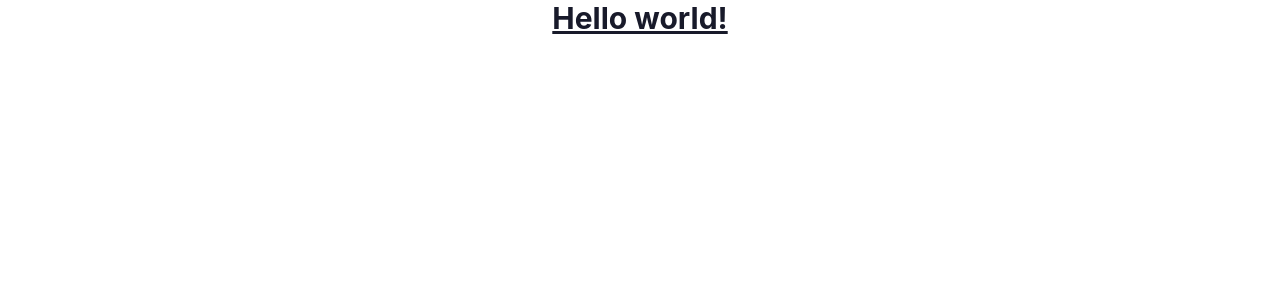
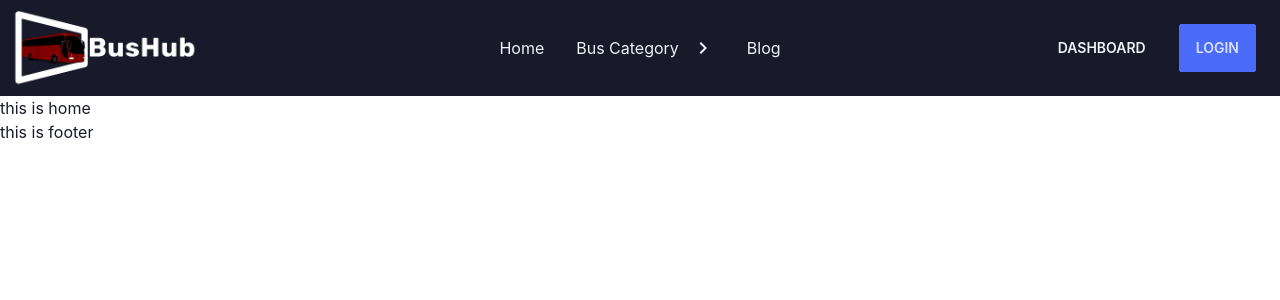
Before and after one commit to rokib2000/bus-hub-client, a React (Create React App) app: page / in a window 1280 px wide. Shown: the top 300 px of the page. Built offline with nearby package versions, Linux system fonts and the light colour scheme.

Commit message:
added Header

```diff
--- a/src/App.js
+++ b/src/App.js
@@ -1,9 +1,11 @@
+import { RouterProvider } from "react-router-dom";
 import "./App.css";
+import router from "./Router/Routes/Routes";
 
 function App() {
   return (
     <div>
-      <h1 className="text-3xl font-bold underline text-center">Hello world!</h1>
+      <RouterProvider router={router}></RouterProvider>
     </div>
   );
 }
--- /dev/null
+++ b/src/Layouts/Main.js
@@ -0,0 +1,16 @@
+import React from "react";
+import { Outlet } from "react-router-dom";
+import Footer from "../Pages/Shared/Footer/Footer";
+import Header from "../Pages/Shared/Header/Header";
+
+const Main = () => {
+  return (
+    <div>
+      <Header></Header>
+      <Outlet></Outlet>
+      <Footer></Footer>
+    </div>
+  );
+};
+
+export default Main;
--- a/src/Pages/Shared/Header/Header.js
+++ b/src/Pages/Shared/Header/Header.js
@@ -1,9 +1,68 @@
 import React from "react";
+import { Link } from "react-router-dom";
+import logo from "../../../assets/logo.png";
 
 const Header = () => {
+  const menuItem = (
+    <>
+      <li>
+        <Link to="/">Home</Link>
+      </li>
+      <li tabIndex={0}>
+        <Link to="" className="justify-between">
+          Bus Category
+          <svg className="fill-current" xmlns="http://www.w3.org/2000/svg" width="24" height="24" viewBox="0 0 24 24">
+            <path d="M8.59,16.58L13.17,12L8.59,7.41L10,6L16,12L10,18L8.59,16.58Z" />
+          </svg>
+        </Link>
+        <ul className="p-2  bg-neutral text-neutral-content">
+          <li>
+            <Link to="">Category 1</Link>
+          </li>
+        </ul>
+      </li>
+      <li>
+        <Link to="/blog">Blog</Link>
+      </li>
+    </>
+  );
+
   return (
-    <div>
-      <h1>this is header</h1>
+    <div className="bg-neutral">
+      <div className="navbar container mx-auto  text-neutral-content">
+        <div className="navbar-start">
+          <div className="dropdown">
+            <label tabIndex={0} className="btn btn-ghost lg:hidden">
+              <svg
+                xmlns="http://www.w3.org/2000/svg"
+                className="h-5 w-5"
+                fill="none"
+                viewBox="0 0 24 24"
+                stroke="currentColor"
+              >
+                <path strokeLinecap="round" strokeLinejoin="round" strokeWidth="2" d="M4 6h16M4 12h8m-8 6h16" />
+              </svg>
+            </label>
+            <ul
+              tabIndex={0}
+              className="menu menu-compact dropdown-content mt-3 p-2 shadow  bg-neutral text-neutral-content rounded-box w-52"
+            >
+              {menuItem}
+            </ul>
+          </div>
+          <Link to="/">
+            <img src={logo} className="h-10 md:h-16 lg:h-20 " alt="" />
+          </Link>
+        </div>
+        <div className="navbar-center hidden lg:flex">
+          <ul className="menu menu-horizontal p-0">{menuItem}</ul>
+        </div>
+        <div className="navbar-end">
+          <a className="btn mr-4">Dashboard</a>
+          <a className="btn btn-primary mr-4">Login</a>
+          {/* <a className="btn btn-primary mr-4">Logout</a> */}
+        </div>
+      </div>
     </div>
   );
 };
--- a/src/Router/Routes/Routes.js
+++ b/src/Router/Routes/Routes.js
@@ -1,7 +1,18 @@
-import React from "react";
+import { createBrowserRouter } from "react-router-dom";
+import Main from "../../Layouts/Main";
+import Home from "../../Pages/Home/Home/Home";
 
-const Routes = () => {
-  return <div></div>;
-};
+const router = createBrowserRouter([
+  {
+    path: "/",
+    element: <Main></Main>,
+    children: [
+      {
+        path: "/",
+        element: <Home></Home>,
+      },
+    ],
+  },
+]);
 
-export default Routes;
+export default router;
```
Also changed, not shown: src/assets/logo.png (added).
